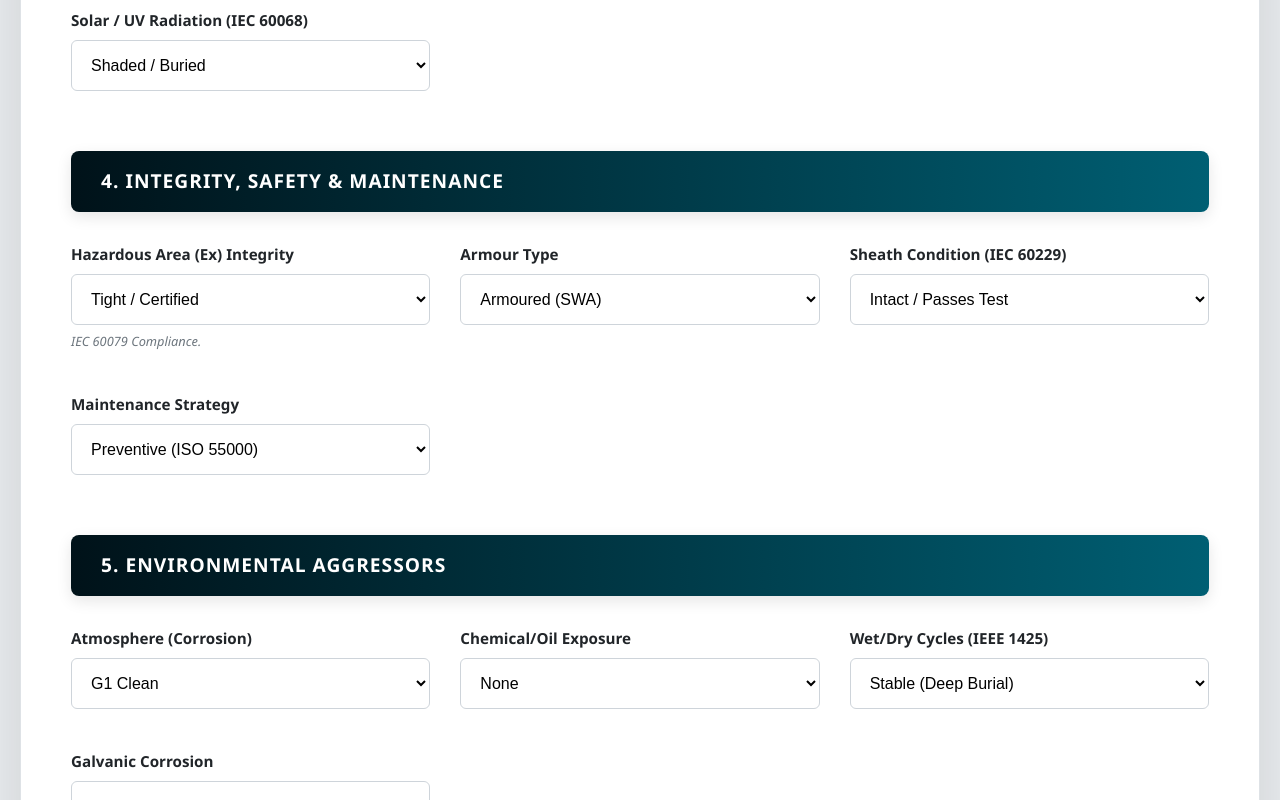
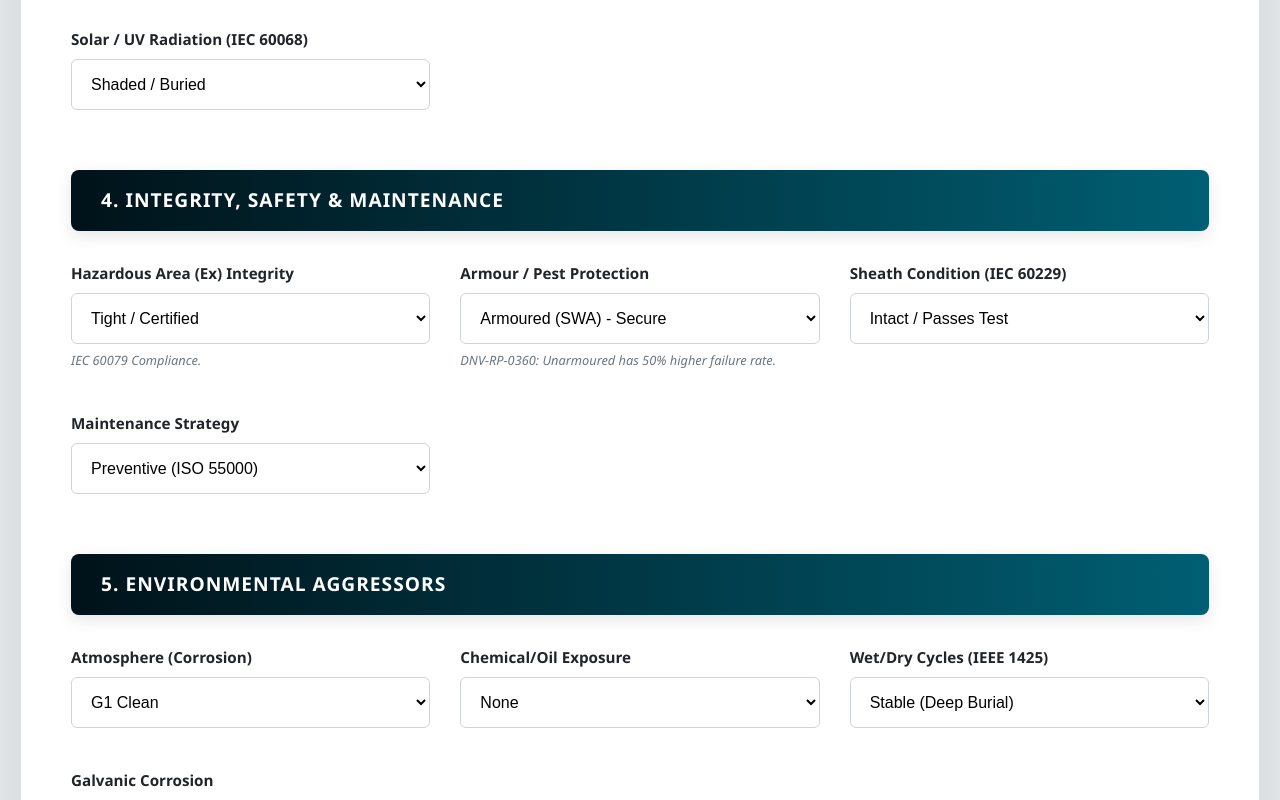
Before and after one commit to Zux12/Cable-Asset-Lifecycle, a plain HTML site: page index.html in a window 1280 px wide. Shown: the part 1462-2262 px from the top of the page. Drawn offline with Linux system fonts and the light colour scheme.

Commit message:
Update index.html

```diff
--- a/index.html
+++ b/index.html
@@ -3,12 +3,12 @@
 <head>
     <meta charset="UTF-8">
     <meta name="viewport" content="width=device-width, initial-scale=1.0">
-    <title>Cable Lifecycle Calculator | O&G Summit Edition (v10.1)</title>
+    <title>Cable Lifecycle Calculator | O&G Summit Edition (v11.0)</title>
     <style>
         :root {
-            --primary-color: #001219; /* Deepest Black/Blue */
+            --primary-color: #001219; /* Deep Black-Blue */
             --secondary-color: #005f73;
-            --accent-color: #ae2012;  /* Alert Red */
+            --accent-color: #ae2012;  /* Safety Red */
             --bg-color: #e9ecef;
             --card-bg: #ffffff;
             --text-main: #212529;
@@ -210,7 +210,7 @@
 <body>
 
 <div class="container">
-    <h1>Cable Lifecycle Calculator v10.1</h1>
+    <h1>Cable Lifecycle Calculator v11.0</h1>
 
     <div class="standards-grid">
         <div class="std-badge">IEC 60216 (Thermal)</div>
@@ -228,7 +228,7 @@
         <div class="std-badge">ISO 55000 (Maint)</div>
         <div class="std-badge">IEC 60502 (Bending)</div>
         <div class="std-badge">IEEE 1100 (Kickback)</div>
-        <div class="std-badge">IEC 62305 (Lightning)</div>
+        <div class="std-badge critical">DNV-RP-0360 (Damage)</div>
     </div>
 
     <div class="mode-wrapper">
@@ -352,11 +352,12 @@
                 <span class="helper-text">IEC 60079 Compliance.</span>
             </div>
             <div class="form-group">
-                <label>Armour Type</label>
+                <label>Armour / Pest Protection</label>
                 <select id="armour" onchange="calculate()">
-                    <option value="swa">Armoured (SWA)</option>
-                    <option value="none">Unarmoured (Pest Risk)</option>
+                    <option value="swa">Armoured (SWA) - Secure</option>
+                    <option value="none">Unarmoured (Termite/Rodent Risk)</option>
                 </select>
+                <span class="helper-text">DNV-RP-0360: Unarmoured has 50% higher failure rate.</span>
             </div>
             <div class="form-group">
                 <label>Sheath Condition (IEC 60229)</label>
@@ -511,7 +512,7 @@
 
             // Safety & Integrity
             ex_integrity: { good: [1.0, 1.0], loose: [0.50, 0.60] },
-            armour: { swa: [1.0, 1.0], none: [0.70, 0.80] },
+            armour: { swa: [1.0, 1.0], none: [0.60, 0.70] }, // Adjusted for DNV-RP-0360
             sheath: { intact: [1.0, 1.0], damaged: [0.50, 0.60] },
             maintenance: { preventive: [1.05, 1.10], run_fail: [0.90, 0.95] },
 
```
